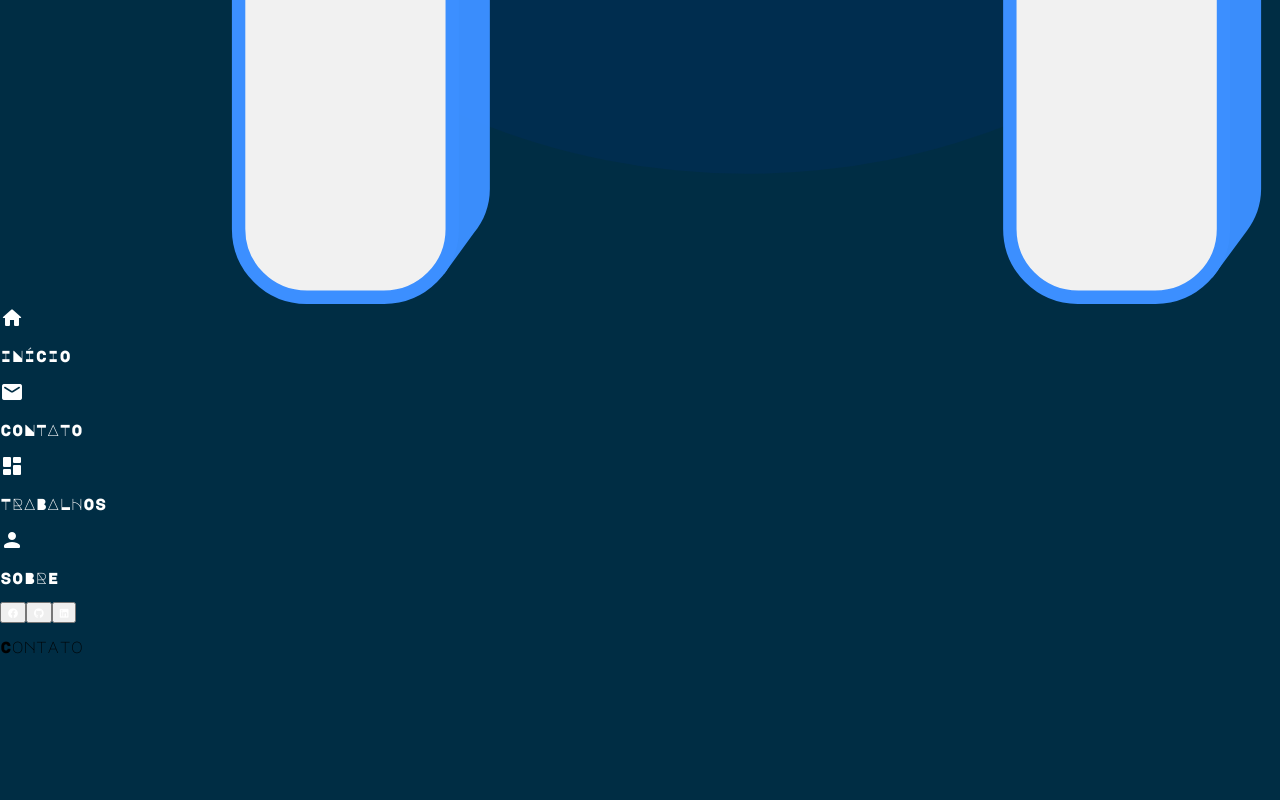
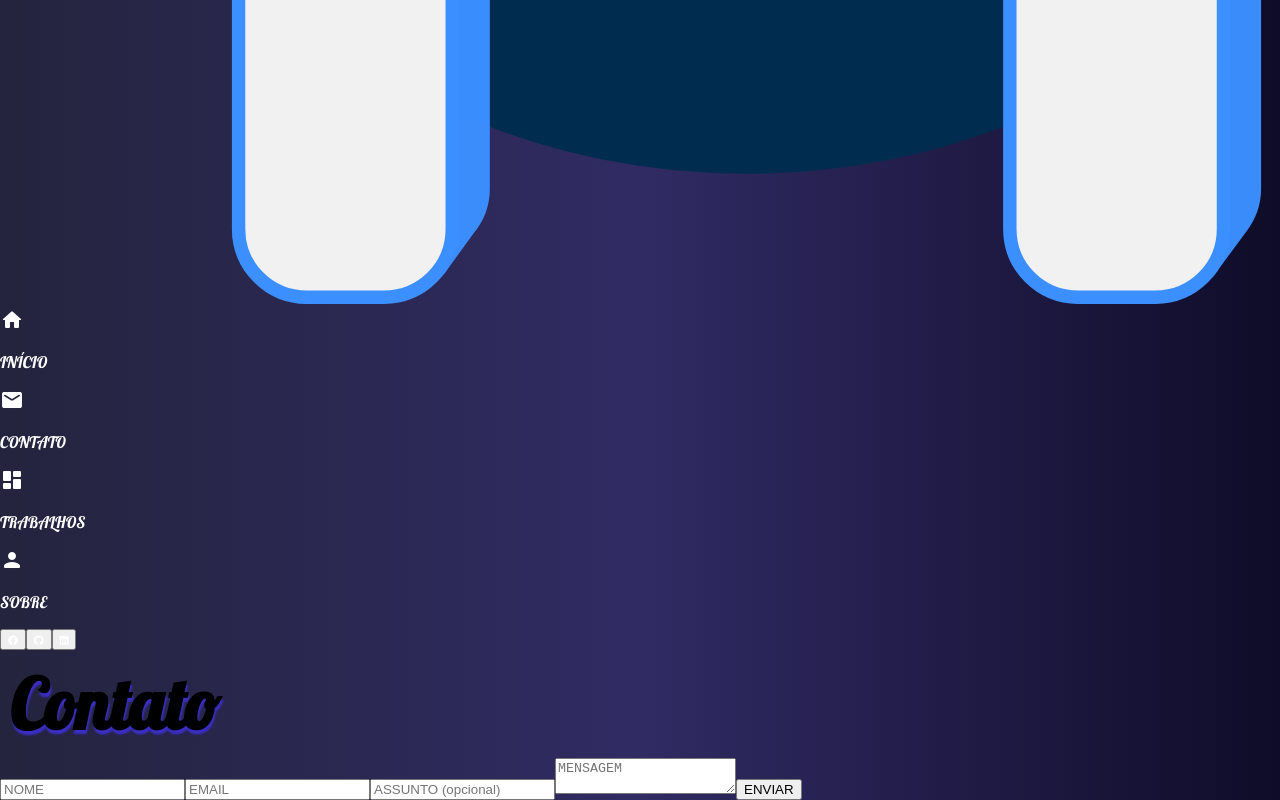
Before and after one commit to henriquecouto/portfolio, a React (Create React App) app: page /contact in a window 1280 px wide. Shown: the part 1405-2205 px from the top of the page. Before the commit the page ends 2076 px from the top, so only its background shows below. Built offline with nearby package versions, Linux system fonts and the light colour scheme.

Commit message:
Finalização da tela de contato e mudanças de design

```diff
--- a/public/index.html
+++ b/public/index.html
@@ -22,9 +22,13 @@
       rel="stylesheet"
     />
     <link
+      href="https://fonts.googleapis.com/css?family=Lobster"
+      rel="stylesheet"
+    />
+    <!-- <link
       href="https://fonts.googleapis.com/css?family=Major+Mono+Display"
       rel="stylesheet"
-    />
+    /> -->
     <link
       rel="stylesheet"
       href="https://use.fontawesome.com/releases/v5.8.1/css/all.css"
--- a/src/App.css
+++ b/src/App.css
@@ -1,13 +1,9 @@
 :local(.App) {
   text-align: center;
-}
-
-:local(.AppHeader) {
-  max-height: 100vh;
-  display: flex;
-  /* flex-direction: column; */
-  /* align-items: center; */
-  /* justify-content: center; */
   font-size: calc(10px + 2vmin);
   color: white;
+  min-height: 100vh;
+  display: flex;
+  align-items: center;
+  justify-content: center;
 }
--- a/src/App.js
+++ b/src/App.js
@@ -13,7 +13,6 @@ class App extends Component {
   render() {
     return (
       <div className={styles.App}>
-        <div className={styles.AppHeader}>
         <Router>
           <SideBar>
             <Route exact path="/" component={Home} />
@@ -23,7 +22,6 @@ class App extends Component {
           </SideBar>
         </Router>
       </div>
-      </div>
     );
   }
 }
--- a/src/components/Contact/index.css
+++ b/src/components/Contact/index.css
@@ -0,0 +1,65 @@
+:local(.root) {
+  display: flex;
+  flex-direction: column;
+  justify-content: space-evenly;
+  height: 100%;
+  position: fixed;
+  z-index: 1;
+  top: 0px;
+  background-color: rgba(0, 0, 0, 0.411);
+  overflow-x: hidden;
+  box-shadow: 0px 0px 50px -40px rgba(255, 248, 210, 0.667);
+  padding: 7px;
+  margin: -7px;
+}
+
+:local(form) {
+  width: 500px;
+  display: flex;
+  flex-direction: column;
+  justify-items: center;
+  border-style: none;
+}
+
+:local(.input) {
+  font-size: 14px;
+  padding: 10px 12px;
+  margin: 7px;
+  background-color: rgba(0, 0, 0, 0.4);
+  border-radius: 2px;
+  border-style: none;
+  color: #fff9;
+  border-bottom: 3px solid rgba(0, 0, 0, 0);
+  outline: none;
+  transition: 0.3s;
+}
+
+:local(.input:focus) {
+  border-bottom: 3px solid rgb(59, 46, 197);
+}
+
+:local(.input::placeholder) {
+  color: #fff5;
+}
+
+:local(textarea) {
+  resize: none;
+  min-height: 200px;
+}
+
+:local(.button) {
+  width: 200px;
+  font-size: 14px;
+  font-weight: bold;
+  border-radius: 4px;
+  border-style: none;
+  padding: 10px 12px;
+  margin: 7px;
+  color: rgba(255, 255, 255, 0.6);
+  background-color: rgba(59, 46, 197, 0.4);
+  outline: none;
+}
+
+:local(.button:hover) {
+  cursor: pointer;
+}
--- a/src/components/Contact/index.js
+++ b/src/components/Contact/index.js
@@ -1,14 +1,41 @@
 import React, { Component } from "react";
 
-// import styles from "./index.css";
+import styles from "./index.css";
 
 export default class Home extends Component {
   render() {
     return (
-      <div className="row">
-        <div className="column">
-          <p>Contato</p>
-        </div>
+      <div className={styles.root}>
+        <h1>Contato</h1>
+        <form action="/" method="post">
+          <input
+            required
+            className={styles.input}
+            type="text"
+            name="name"
+            placeholder="NOME"
+          />
+          <input
+            required
+            className={styles.input}
+            type="email"
+            name="email"
+            placeholder="EMAIL"
+          />
+          <input
+            className={styles.input}
+            type="text"
+            name="subject"
+            placeholder="ASSUNTO (opcional)"
+          />
+          <textarea
+            required
+            className={styles.input}
+            name="msg"
+            placeholder="MENSAGEM"
+          />
+          <button className={styles.button}>ENVIAR</button>
+        </form>
       </div>
     );
   }
--- a/src/components/SideBar/SocialLink.css
+++ b/src/components/SideBar/SocialLink.css
@@ -5,6 +5,6 @@
 }
 
 :local(.icon:hover) {
-  color: rgb(0, 170, 255);
+  color: rgb(59, 46, 197);
   opacity: 1;
 }
--- a/src/components/SideBar/index.css
+++ b/src/components/SideBar/index.css
@@ -30,7 +30,7 @@
 }
 
 :local(.section) {
-  background-color: #0006;
+  background-color: rgba(0, 0, 0, 0.4);
   padding-top: 10px;
   padding-bottom: 10px;
 }
@@ -46,13 +46,13 @@
 }
 
 :local(.main) {
-  padding: 10px 20px 10px 90px;
+  padding: 0px;
 }
 
 @media screen and (max-width: 450px) {
-  :local(.sidenav) {
+  /* :local(.sidenav) {
     padding-top: 15px;
-  }
+  } */
   :local(.sidenav a) {
     font-size: 18px;
   }
--- a/src/components/SideBar/index.js
+++ b/src/components/SideBar/index.js
@@ -42,11 +42,9 @@ class SideBar extends Component {
           </div>
         </div>
 
-        <div className={styles.main}>
-          <div className="row">
-            {children}
-          </div>
-        </div>
+        {/* <div className={styles.main}> */}
+        {children}
+        {/* </div> */}
       </>
     );
   }
--- a/src/index.css
+++ b/src/index.css
@@ -1,20 +1,28 @@
 body {
-  background-color: rgb(0, 45, 68);
+  background: #0f0c29;
+  /* fallback for old browsers */
+  background: -webkit-linear-gradient(to right, #24243e, #302b63, #0f0c29);
+  /* Chrome 10-25, Safari 5.1-6 */
+  background: linear-gradient(to right, #24243e, #302b63, #0f0c29);
+  /* W3C, IE 10+/ Edge, Firefox 16+, Chrome 26+, Opera 12+, Safari 7+ */
   margin: 0;
   padding: 0;
-  font-family: "Major Mono Display", monospace, -apple-system,
-    BlinkMacSystemFont, "Segoe UI", "Roboto", "Oxygen", "Ubuntu", "Cantarell",
-    "Fira Sans", "Droid Sans", "Helvetica Neue", sans-serif;
+  font-family: "Lobster", cursive, -apple-system, BlinkMacSystemFont, "Segoe UI", "Roboto", "Oxygen", "Ubuntu", "Cantarell", "Fira Sans", "Droid Sans", "Helvetica Neue", sans-serif;
   -webkit-font-smoothing: antialiased;
   -moz-osx-font-smoothing: grayscale;
 }
 
 code {
-  font-family: source-code-pro, Menlo, Monaco, Consolas, "Courier New",
-    monospace;
+  font-family: source-code-pro, Menlo, Monaco, Consolas, "Courier New", monospace;
 }
 
 div a {
   text-decoration: none;
   color: white;
 }
+
+h1 {
+  font-size: 70px;
+  margin: 10px;
+  text-shadow: 1px 4px 2px rgb(59, 46, 197);
+}
```
Lines whose indentation alone changed are shown as unchanged.
